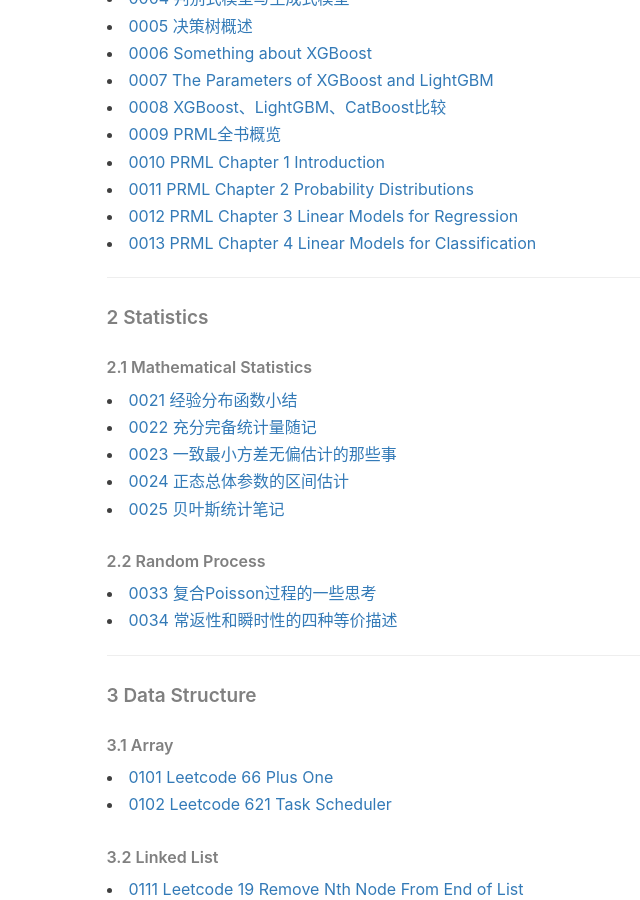
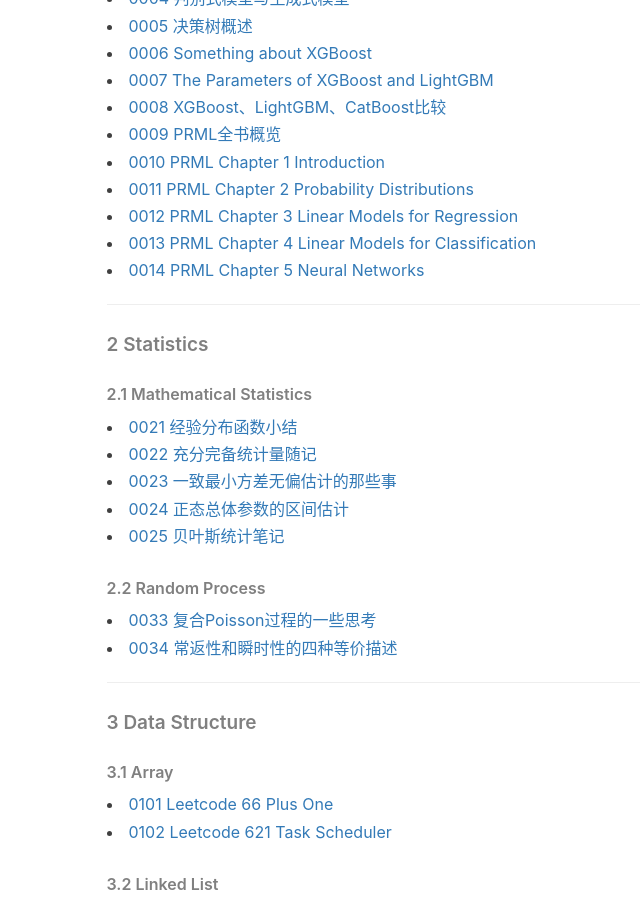
Before and after one commit to ZaccWu/ZaccWu.github.io, a Jekyll site: the page built from post list.html, in a window 1280 px wide and 900 px high, scrolled down 823 px. Shown: the whole window, without its empty margins (61-701 px from the left). Built offline with Jekyll 4.4.1, drawn with Linux system fonts in a browser that asks for light colours; nearby versions of some CDN libraries; comment, search, counter and statistics services are not loaded.

Commit message:
Update post list.html

```diff
--- a/post list.html
+++ b/post list.html
@@ -36,7 +36,7 @@
     <li><a href="https://tinky2013.github.io/2019/09/09/PRML-Chapter-2-Probability-Distributions/">0011 PRML Chapter 2 Probability Distributions</a></li>
     <li><a href="https://tinky2013.github.io/2019/09/10/PRML-Chapter-3-Linear-Models-for-Regression/">0012 PRML Chapter 3 Linear Models for Regression</a></li>
     <li><a href="https://tinky2013.github.io/2019/09/12/PRML-Chapter-4-Linear-Models-for-Classification/">0013 PRML Chapter 4 Linear Models for Classification</a></li>
-
+    <li><a href="https://tinky2013.github.io/2019/09/16/PRML-Chapter-5-Neural-Networks/">0014 PRML Chapter 5 Neural Networks</a></li>
 
     <hr>
     <h5>2 Statistics</h5>
```
